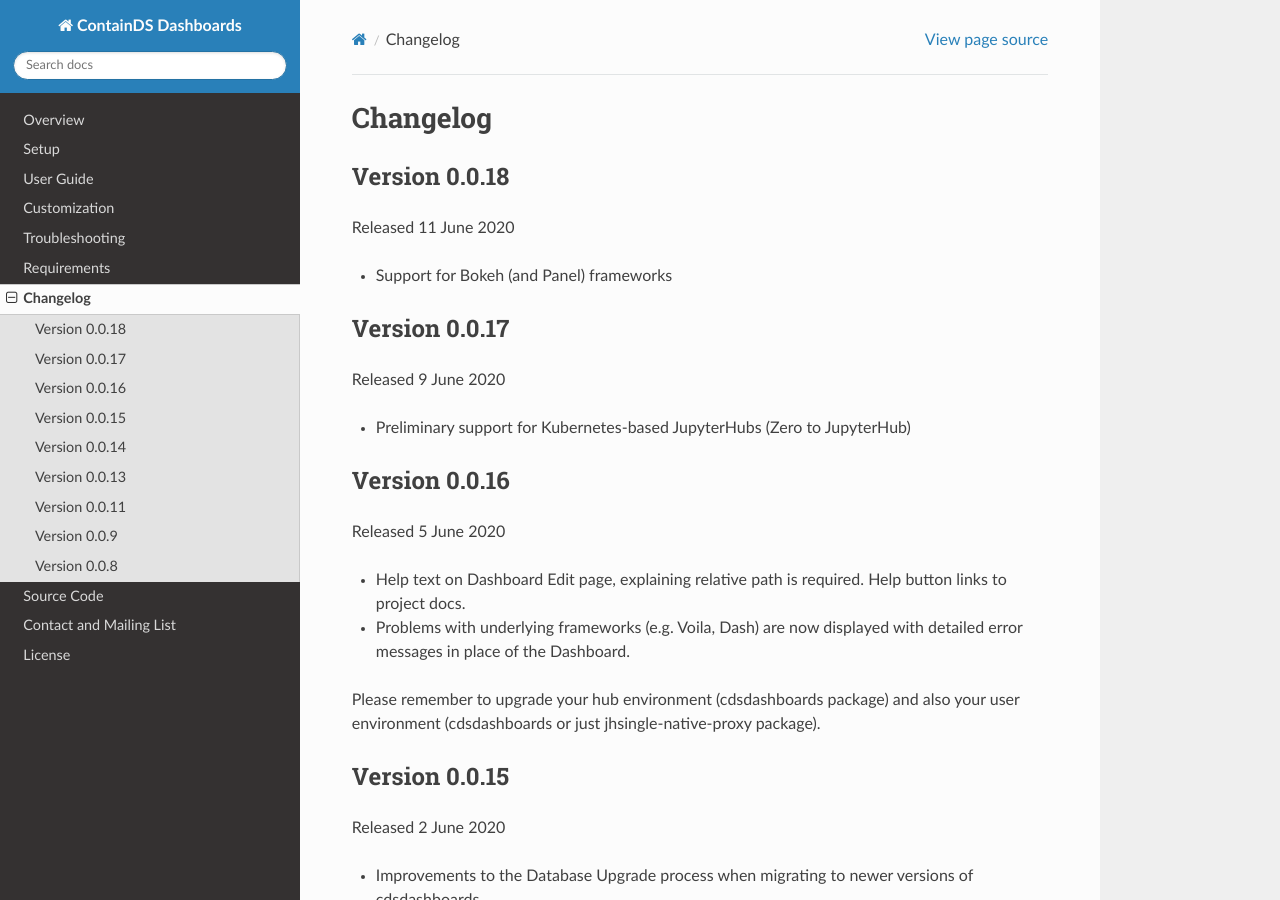
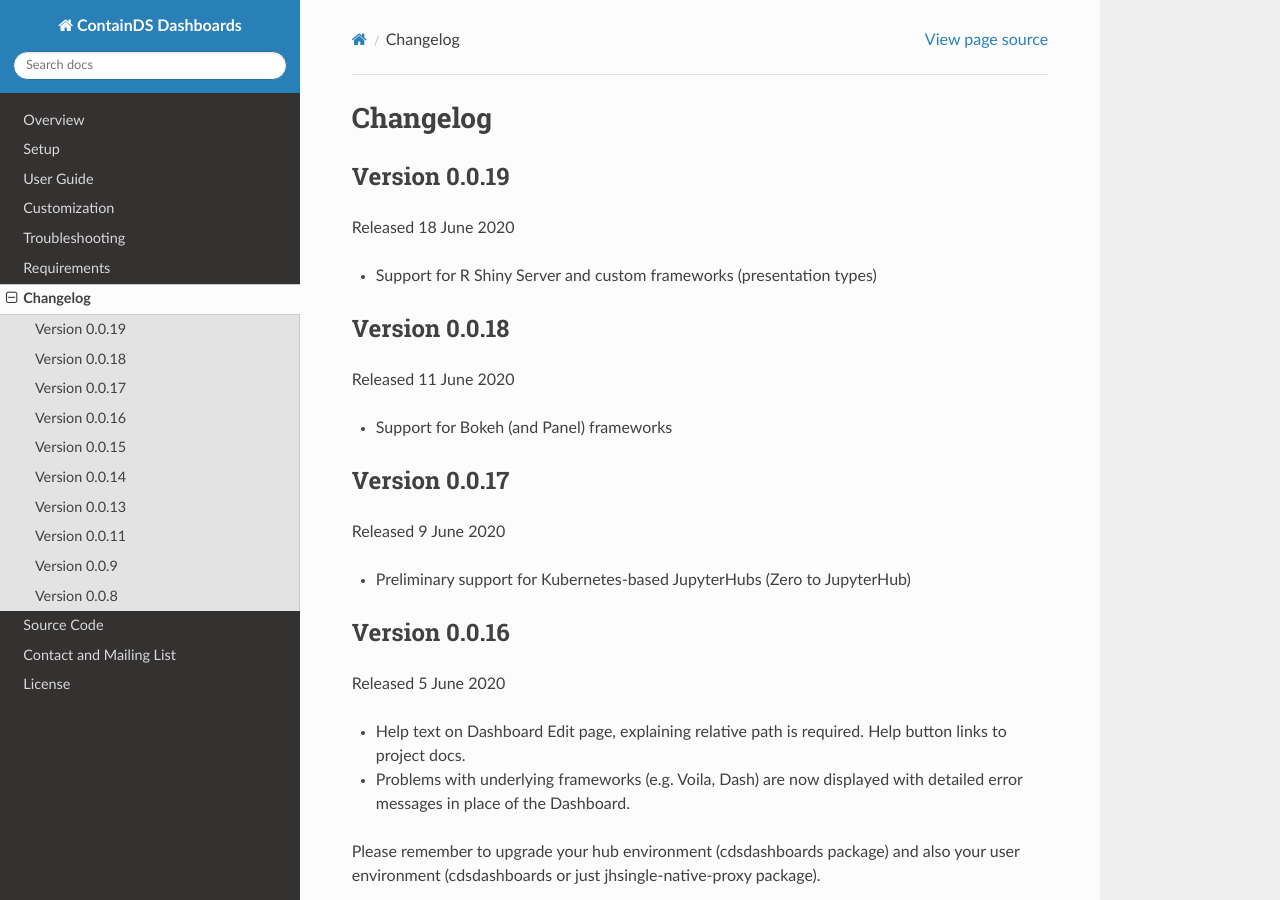
Before and after one commit to ideonate/cdsdashboards, a Sphinx documentation site: the page built from docs/chapters/changelog.rst, in a window 1280 px wide and 900 px high. Built offline with Sphinx 7.4.7 and the Read the Docs theme 2.0.0, drawn with Linux system fonts in a browser that asks for light colours.

Commit message:
0.0.19 changelog

```diff
--- a/docs/chapters/changelog.rst
+++ b/docs/chapters/changelog.rst
@@ -3,6 +3,13 @@
 
 Changelog
 ---------
+
+Version 0.0.19
+~~~~~~~~~~~~~~
+
+Released 18 June 2020
+
+- Support for R Shiny Server and custom frameworks (presentation types)
 
 Version 0.0.18
 ~~~~~~~~~~~~~~
```
Also changed, not shown: 1 other file.
